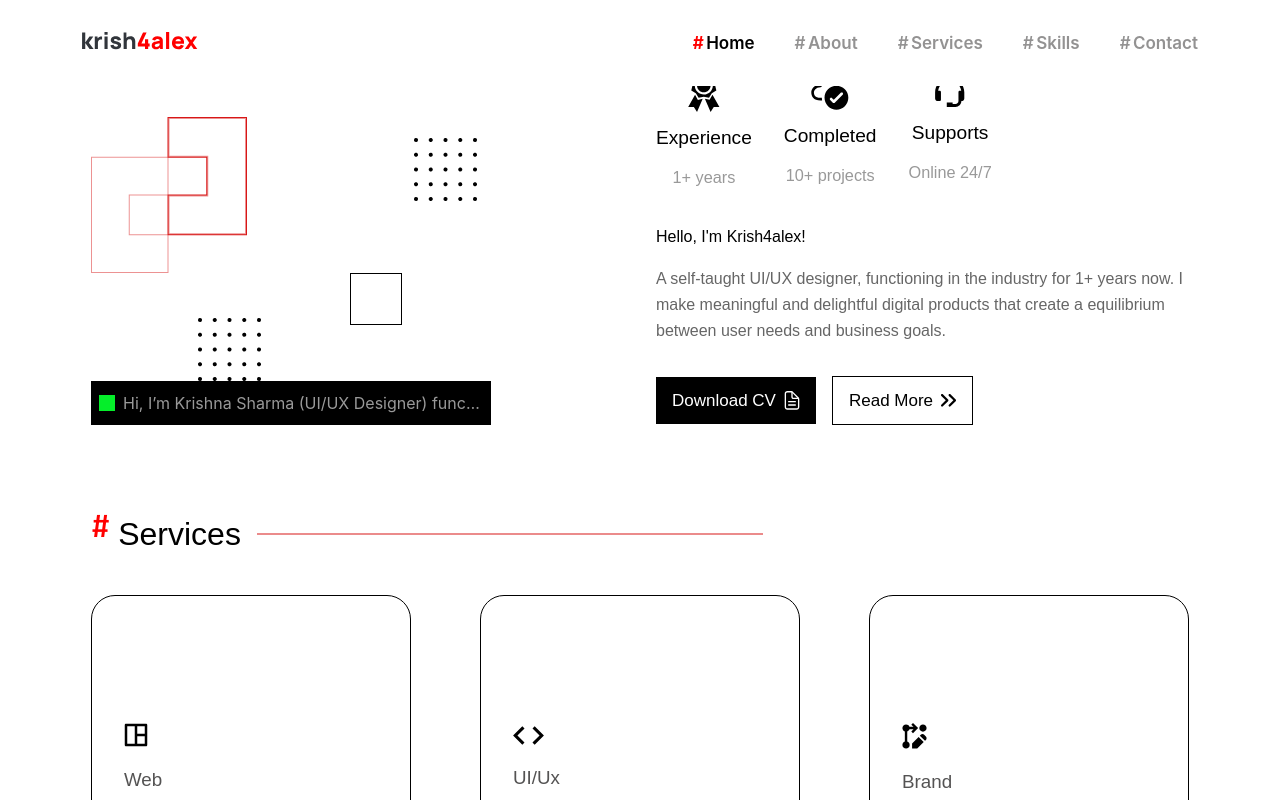
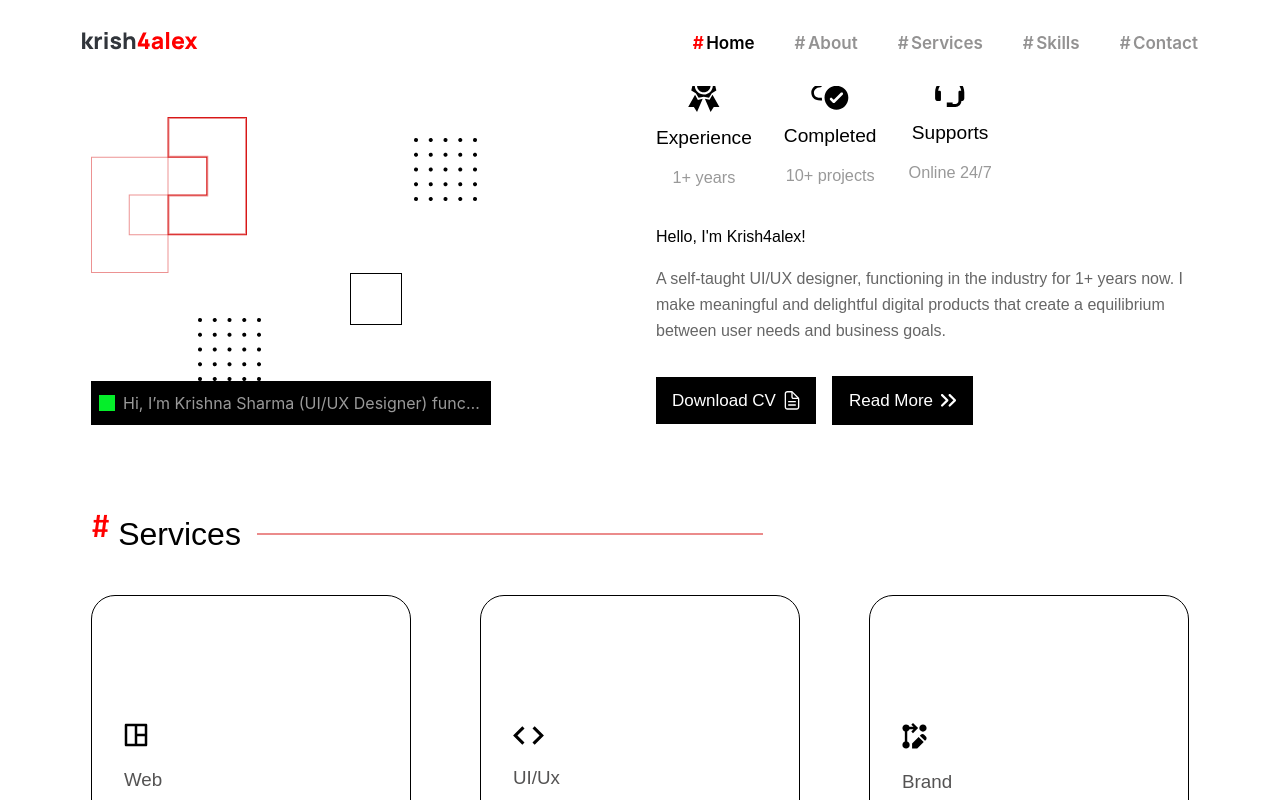
Before and after one commit to aftabrehan/krish4alex, a Next.js app: page / in a window 1280 px wide. In both pictures the pointer is over the button "Read More". Shown: the part 938-1738 px from the top of the page. Built offline with nearby package versions, Linux system fonts and the light colour scheme; a web font is replaced by a local one.

Commit message:
Remove Qualification Section (#31)

```diff
--- a/src/components/button/Button.module.scss
+++ b/src/components/button/Button.module.scss
@@ -25,9 +25,20 @@
   border: 1px solid $veryLightGray;
   color: $black;
   background-color: transparent;
+  transition: color 0.25s ease-in-out, background-color 0.25s ease-in-out;
+
+  svg path {
+    transition: fill 0.25s ease-in-out;
+  }
 
   &:hover {
+    opacity: 1;
+    background-color: $black;
+    color: $white;
     border-color: $black;
-    opacity: 1;
+
+    svg path {
+      fill: $white;
+    }
   }
 }
--- a/src/screens/home/Home.js
+++ b/src/screens/home/Home.js
@@ -2,15 +2,7 @@ import Head from 'next/head'
 
 import Header from 'components/header'
 import ProfileLinks from 'components/profile-links'
-import {
-  Hero,
-  About,
-  Services,
-  Skills,
-  Projects,
-  Qualification,
-  Testimonial,
-} from 'sections'
+import { Hero, About, Services, Skills, Projects, Testimonial } from 'sections'
 import Footer from 'components/footer'
 
 import stl from './Home.module.scss'
@@ -28,7 +20,6 @@ const Home = () => (
       <Services />
       <Skills />
       <Projects />
-      <Qualification />
       <Testimonial />
     </div>
 
```
